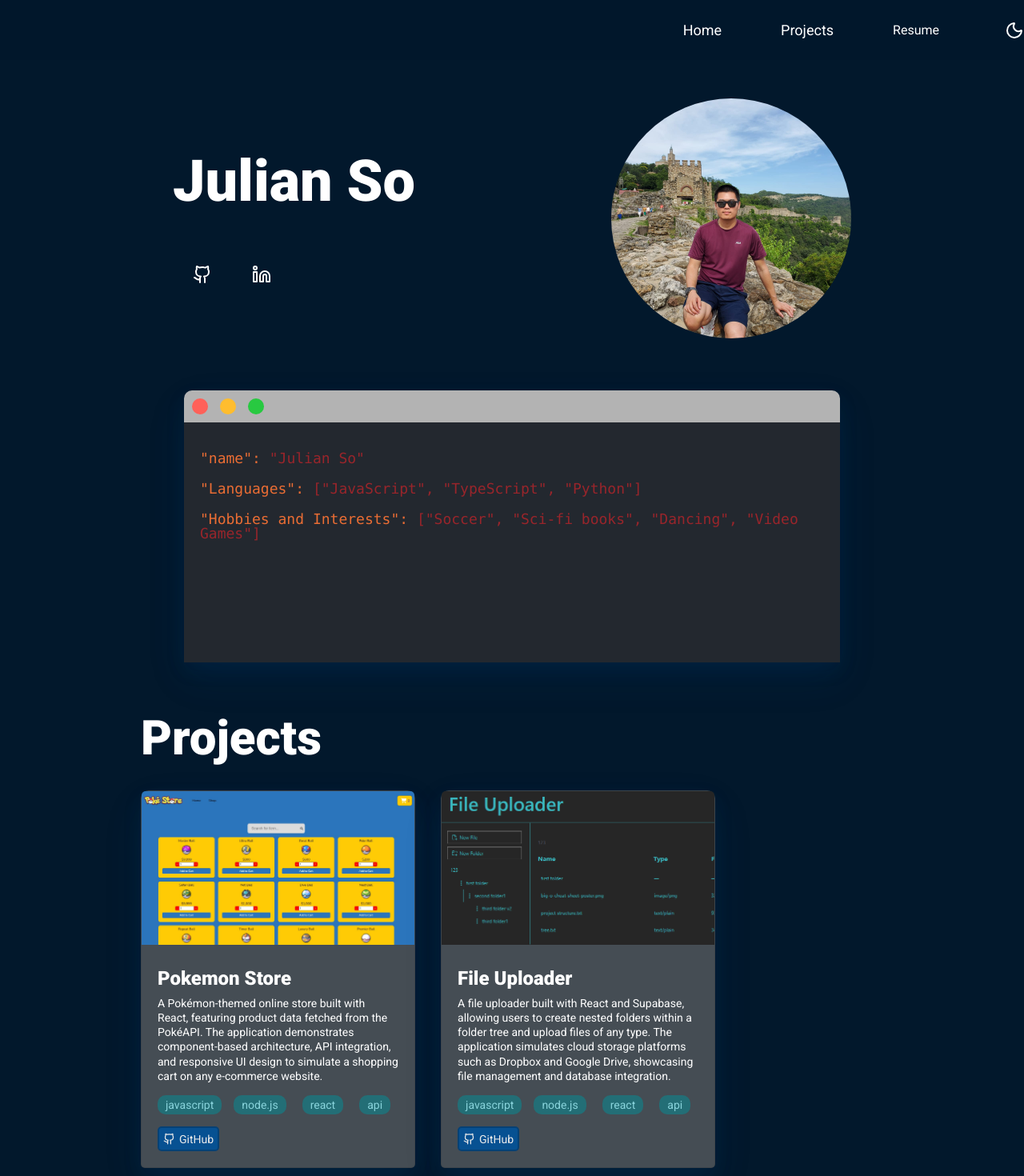
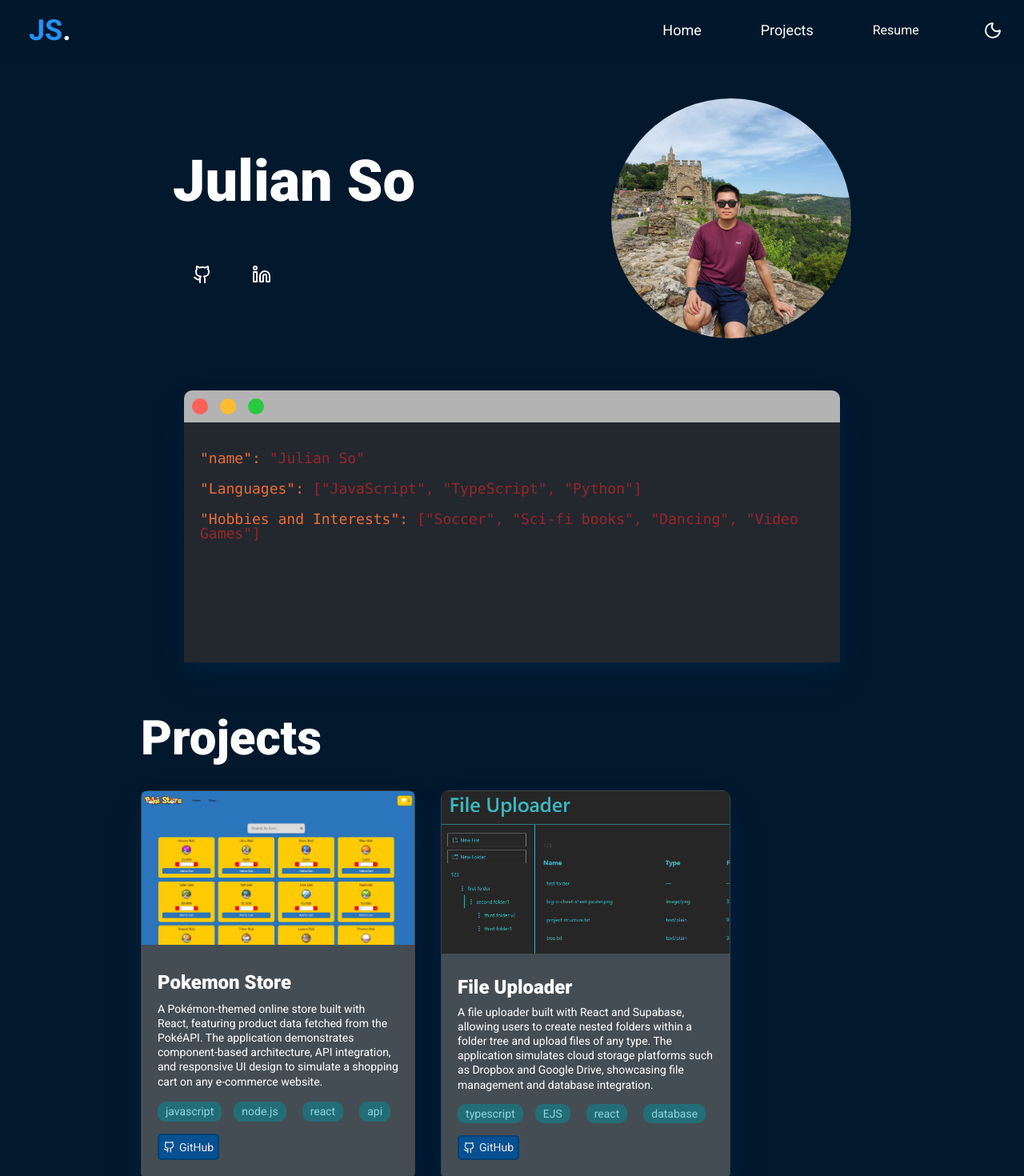
Before and after one commit to julianchso/julianso.com, a React (Vite) app: page / in a window 1280 px wide. Shown: the top 1470 px of the page at 80% size. Built offline with nearby package versions, Linux system fonts and the light colour scheme; a web font is replaced by a local one.

Commit message:
add favicon, meta tags, and logo

```diff
--- a/src/App.css
+++ b/src/App.css
@@ -92,6 +92,9 @@
   --border-subtle: var(--black-900-a20);
   --border-strong: var(--black-900-a10);
 
+  /* nav */
+  --logo-period: var(--blue-900);
+
   /* Terminal */
   --terminal-header: var(--gray-100);
   --terminal-bg: var(--gray-50);
@@ -139,6 +142,9 @@
   /* borders */
   --border-subtle: var(--black-900-a10);
   --border-strong: var(--black-900-a20);
+
+  /* nav */
+  --logo-period: var(--gray-50);
 
   /* Terminal */
   --terminal-header: var(--gray-300);
@@ -279,6 +285,22 @@ a:visited {
   }
 }
 
+.logo {
+  font-size: 2em;
+  font-weight: 700;
+  color: var(--blue-500);
+  padding: 0 1em;
+}
+
+.logo-period {
+  color: var(--logo-period);
+}
+
+.nav_buttons {
+  display: flex;
+  align-items: center;
+}
+
 .nav {
   position: fixed;
   inset: 0 0 auto 0;
@@ -288,6 +310,8 @@ a:visited {
   align-items: center;
   gap: 1.75rem;
   margin-top: 20px;
+  display: flex;
+  justify-content: space-between;
 }
 
 .nav__controls {
@@ -370,7 +394,7 @@ li > a {
   place-items: center;
   color: inherit;
 
-  padding: 0;
+  padding: 0 2em;
   border: none;
   background: none;
 
@@ -722,7 +746,7 @@ li > a {
     padding: 50px 200px;
     display: flex;
     height: 75px;
-    justify-content: flex-end;
+    justify-content: space-between;
     align-items: center;
     background: var(--bg-nav);
     backdrop-filter: blur(4px);
--- a/src/components/Footer.tsx
+++ b/src/components/Footer.tsx
@@ -1,7 +1,11 @@
 function Footer() {
+  const currentYear = new Date().getFullYear();
+
   return (
     <div className='footer__content'>
-      <span>&copy; 2026 Julian So</span>
+      <span>
+        &copy; Julian So <span>{currentYear}</span>
+      </span>
     </div>
   );
 }
--- a/src/components/Hero.tsx
+++ b/src/components/Hero.tsx
@@ -1,7 +1,7 @@
 import profilePic from '../assets/tsarevets.jpeg';
 import ContactLinks from './ContactLinks';
 import Terminal from './Terminal';
-import Subtitle from './subtitle';
+import Subtitle from './Subtitle';
 
 import { Github, Linkedin } from 'lucide-react';
 
--- a/src/components/Navbar.tsx
+++ b/src/components/Navbar.tsx
@@ -25,6 +25,10 @@ function Navbar() {
     <>
       <ProgressBar />
       <div className={`nav ${scrolled ? 'nav--shrink' : ''}`}>
+        <div className='logo'>
+          JS<span className='logo-period'>.</span>
+        </div>
+        <div className='nav_buttons'>
           <div className='nav__toggle'>
             <LightDarkToggle />
           </div>
@@ -48,6 +52,7 @@ function Navbar() {
             </li>
           </ul>
         </div>
+      </div>
     </>
   );
 }
--- a/src/components/Projects.tsx
+++ b/src/components/Projects.tsx
@@ -19,7 +19,7 @@ function Projects() {
           title='File Uploader'
           image={fileUploader}
           desc='A file uploader built with React and Supabase, allowing users to create nested folders within a folder tree and upload files of any type. The application simulates cloud storage platforms such as Dropbox and Google Drive, showcasing file management and database integration.'
-          tools={['javascript', 'node.js', 'react', 'api']}
+          tools={['typescript', 'EJS', 'react', 'database']}
           // liveDemo='liveDemo'
           github='https://github.com/julianchso/odin-FileUploader'
         />
```
Also changed, not shown: src/assets/favicon.svg (added). Lines whose indentation alone changed are shown as unchanged.
